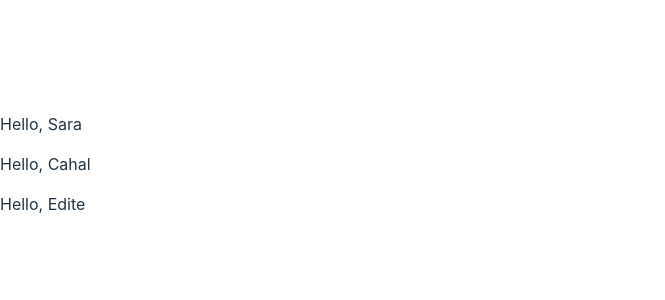
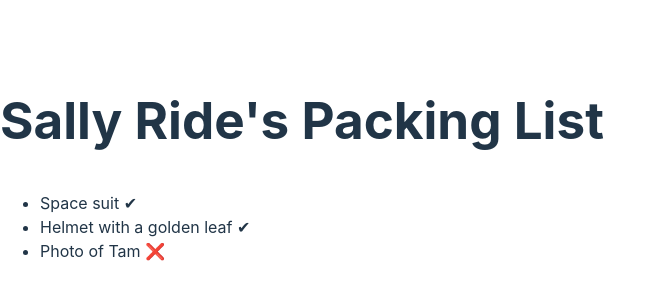
Before and after one commit to somboonnontaganok/function-react, a React (Vite) app: page / in a window 1280 px wide. Shown: the part 236-536 px from the top of the page, without its empty margins (0-665 px from the left). Built offline with nearby package versions, Linux system fonts and the light colour scheme.

Commit message:
condittion ? a : b

```diff
--- a/src/App.jsx
+++ b/src/App.jsx
@@ -1,17 +1,29 @@
-import { useState } from 'react'
-
-function Welcome(props) {
-    return <p>Hello, {props.name}</p>;
+function Item({ name, isPacked }) {
+    return (
+      <li className="item">
+        {name} {isPacked ? '✔' : '❌'}
+      </li>
+    );
   }
 
-function App() {
-return (
-    <div>
-    <Welcome name="Sara" />
-    <Welcome name="Cahal" />
-    <Welcome name="Edite" />
-    </div>
-);
-}
-
-export default App
+  export default function PackingList() {
+    return (
+      <section>
+        <h1>Sally Ride's Packing List</h1>
+        <ul>
+          <Item
+            isPacked={true}
+            name="Space suit"
+          />
+          <Item
+            isPacked={true}
+            name="Helmet with a golden leaf"
+          />
+          <Item
+            isPacked={false}
+            name="Photo of Tam"
+          />
+        </ul>
+      </section>
+    );
+  }
```
Also changed, not shown: 1 other file (tests, documents, lock files or other folders).
